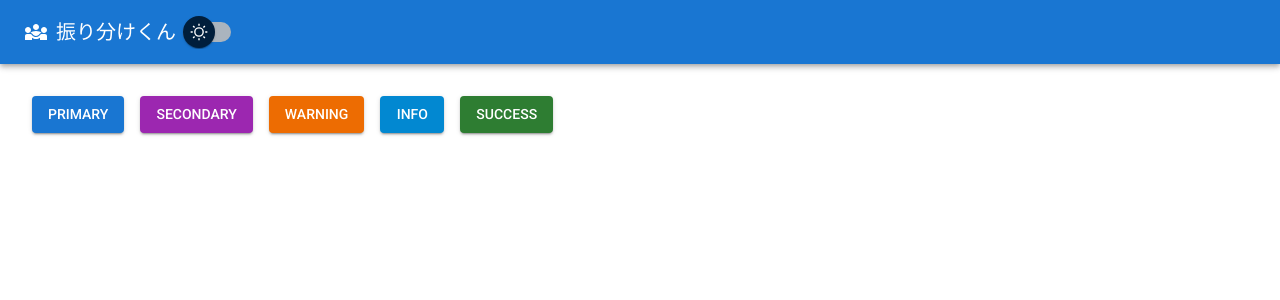
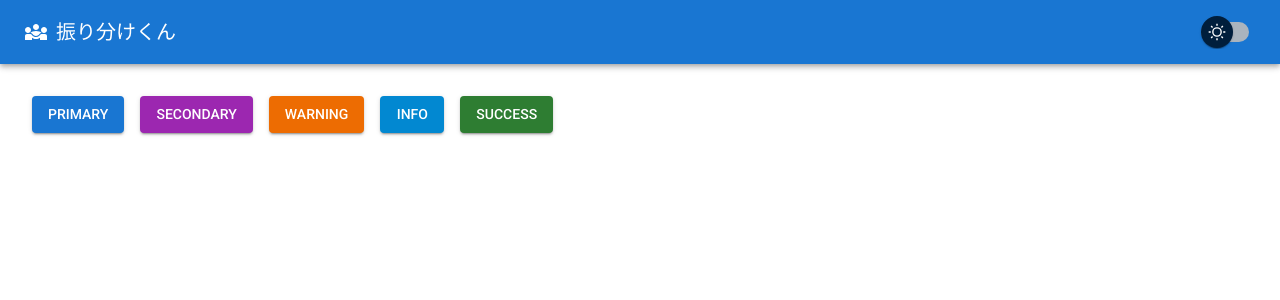
Before and after one commit to idaten-hack/team-generator-react, a React (Vite) app: page / in a window 1280 px wide. Shown: the top 300 px of the page. Built offline with nearby package versions, Linux system fonts and the light colour scheme.

Commit message:
justifyContent: between を追加

```diff
--- a/src/components/HeaderBar.jsx
+++ b/src/components/HeaderBar.jsx
@@ -1,5 +1,6 @@
 import Diversity3Icon from '@mui/icons-material/Diversity3'
 import AppBar from '@mui/material/AppBar'
+import Box from '@mui/material/Box'
 import Container from '@mui/material/Container'
 import Toolbar from '@mui/material/Toolbar'
 import Typography from '@mui/material/Typography'
@@ -15,23 +16,28 @@ HeaderBar.propTypes = {
 export default function HeaderBar(props) {
   return (
     <AppBar position="static">
-      <Container
-        maxWidth="xl"
+      <Container maxWidth="xl">
+        <Toolbar
+          disableGutters
           sx={{
             display: 'flex',
-          justifyContent: { xs: 'center', md: 'flex-start' },
+            justifyContent: 'space-between',
             alignItems: 'center',
           }}
         >
-        <Toolbar disableGutters>
-          <Diversity3Icon sx={{ display: { xs: 'none', md: 'flex' }, mr: 1 }} />
+          <Box
+            sx={{
+              display: 'flex',
+              alignItems: 'center',
+            }}
+          >
+            <Diversity3Icon sx={{ mr: 1 }} />
             <Typography
               variant="h6"
               noWrap
               component="a"
               href="/"
               sx={{
-              display: { xs: 'none', md: 'flex' },
                 fontWeight: 500,
                 color: 'inherit',
                 textDecoration: 'none',
@@ -39,26 +45,13 @@ export default function HeaderBar(props) {
             >
               振り分けくん
             </Typography>
+          </Box>
+          <Box>
             <ToggleAppearanceMode
               isDarkMode={props.isDarkMode}
               setIsDarkMode={props.setIsDarkMode}
             />
-
-          <Diversity3Icon sx={{ display: { xs: 'flex', md: 'none' }, mr: 1 }} />
-          <Typography
-            variant="h6"
-            noWrap
-            component="a"
-            href=""
-            sx={{
-              display: { xs: 'flex', md: 'none' },
-              fontWeight: 500,
-              color: 'inherit',
-              textDecoration: 'none',
-            }}
-          >
-            振り分けくん
-          </Typography>
+          </Box>
         </Toolbar>
       </Container>
     </AppBar>
```
Lines whose indentation alone changed are shown as unchanged.
